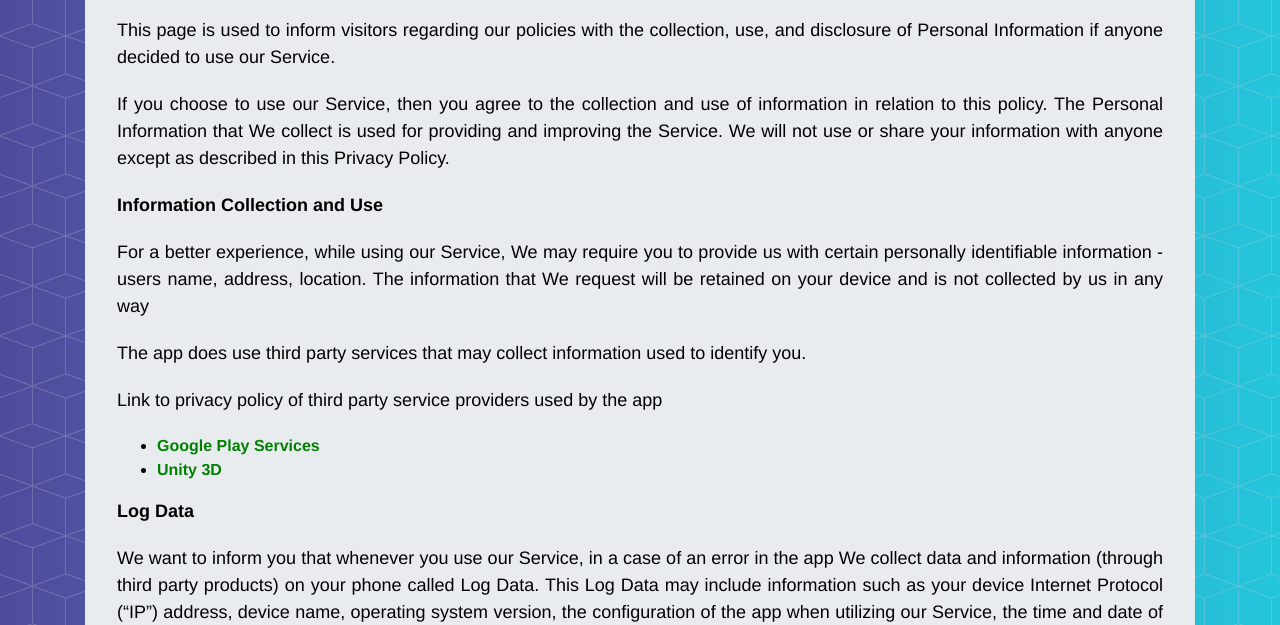
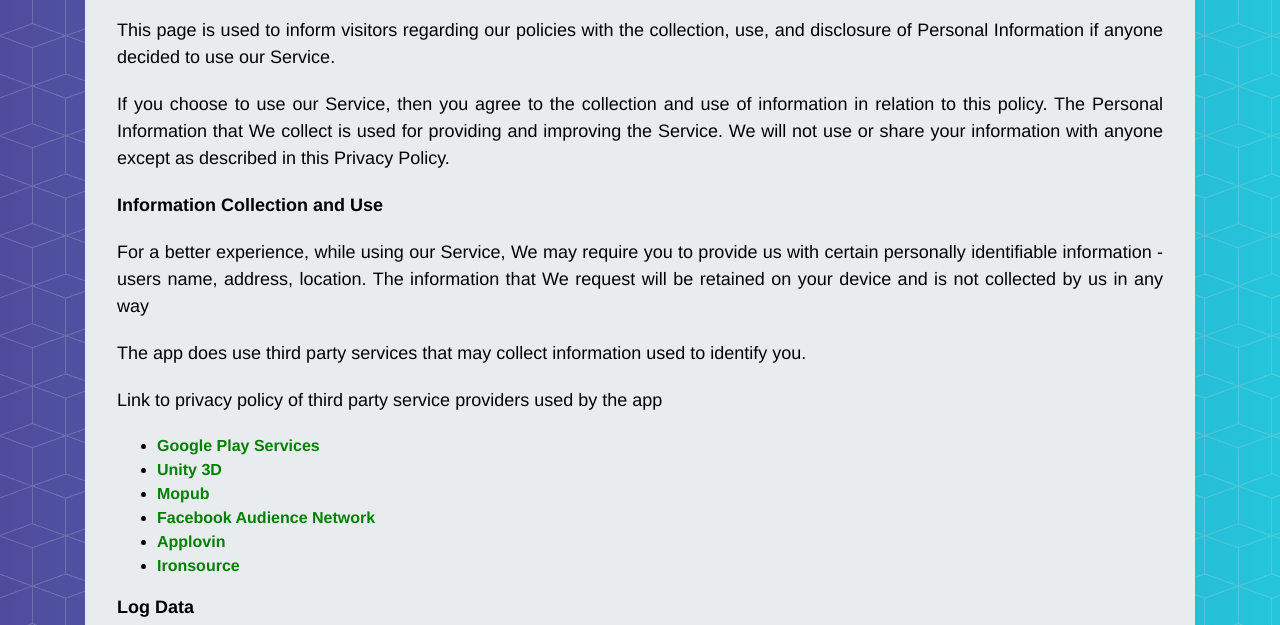
Before and after one commit to agnivchandra/agnivchandra.github.io, a plain HTML site: page privacypolicy.html in a window 1280 px wide. Shown: the part 327-952 px from the top of the page. Drawn offline with Linux system fonts and the light colour scheme; a web font is replaced by a local one.

Commit message:
Updated Privacy Policy

```diff
--- a/privacypolicy.html
+++ b/privacypolicy.html
@@ -83,6 +83,10 @@
                                 <ul>
                                     <li><a href="https://www.google.com/policies/privacy/" target="_blank" style="color:green"><strong>Google Play Services</strong></a></li>
                                     <li><a href="https://unity3d.com/legal/privacy-policy" target="_blank" style="color:green"><strong>Unity 3D</strong></a></li>
+                                    <li><a href="https://www.mopub.com/legal/privacy/" target="_blank" style="color:green"><strong>Mopub</strong></a></li>
+                                    <li><a href="https://www.facebook.com/about/privacy/update" target="_blank" style="color:green"><strong>Facebook Audience Network</strong></a></li>
+                                    <li><a href="https://www.applovin.com/privacy/" target="_blank" style="color:green"><strong>Applovin</strong></a></li>
+                                    <li><a href="https://developers.ironsrc.com/ironsource-mobile/air/ironsource-mobile-privacy-policy/" target="_blank" style="color:green"><strong>Ironsource</strong></a></li>
                                 </ul>
                             </div>
                             <p><strong>Log Data</strong></p>
```
